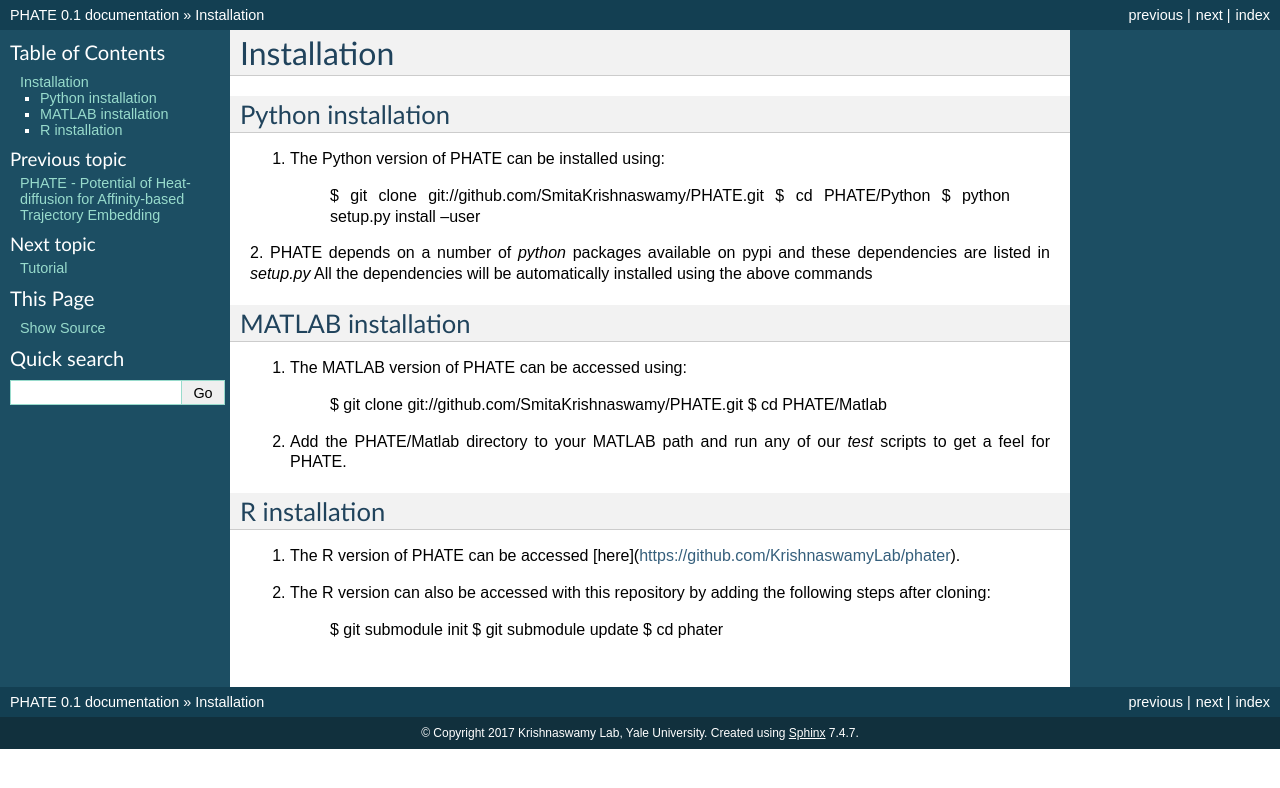
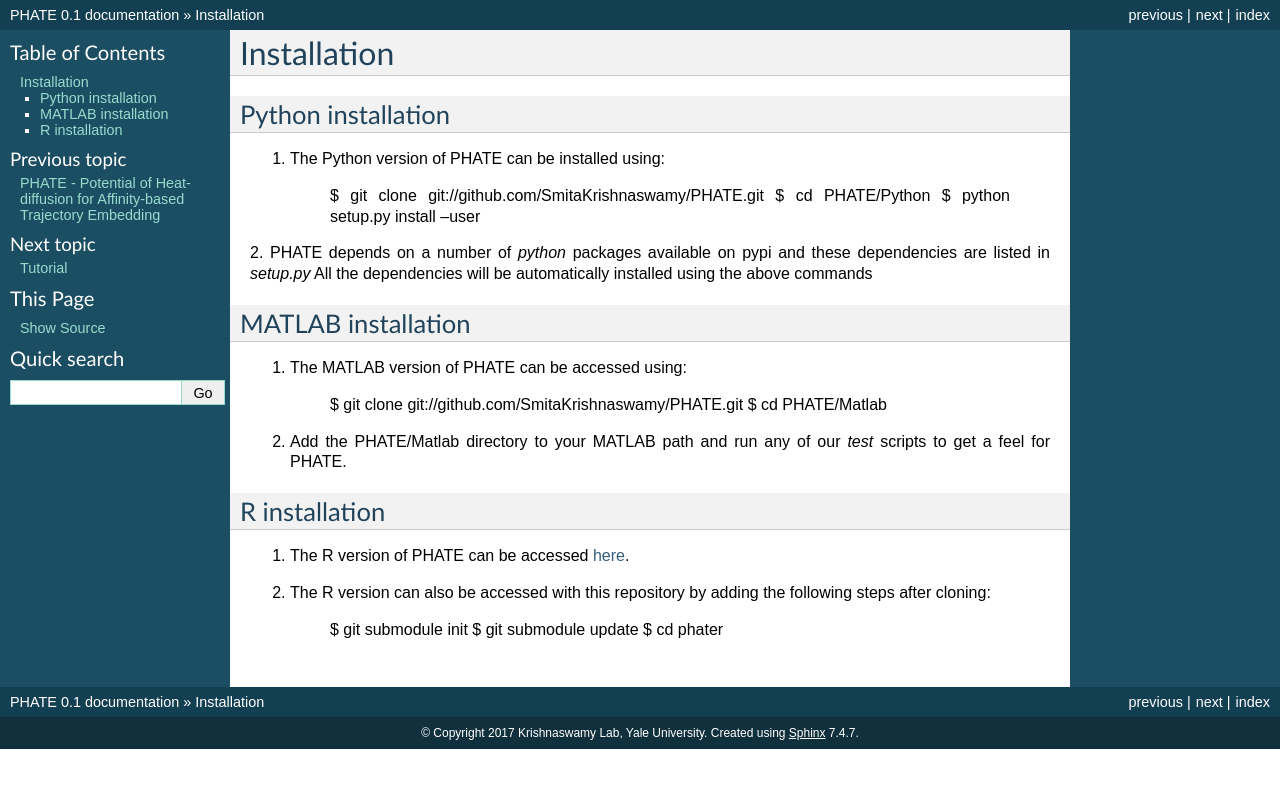
Before and after one commit to KrishnaswamyLab/PHATE, a Sphinx documentation site: the page built from Python/doc/installation.rst, in a window 1280 px wide. Shown: the top 788 px of the page. Built offline with Sphinx 7.4.7, drawn with Linux system fonts in a browser that asks for light colours; some of the changed lines change nothing that is shown.

Commit message:
fix link to phater

```diff
--- a/Python/doc/installation.rst
+++ b/Python/doc/installation.rst
@@ -26,9 +26,11 @@
 R installation
 --------------
 
-1. The R version of PHATE can be accessed [here](https://github.com/KrishnaswamyLab/phater).
+1. The R version of PHATE can be accessed here_.
 2. The R version can also be accessed with this repository by adding the following steps after cloning:
 
     $ git submodule init
     $ git submodule update
     $ cd phater
+
+.. _here: https://github.com/KrishnaswamyLab/phater
```
